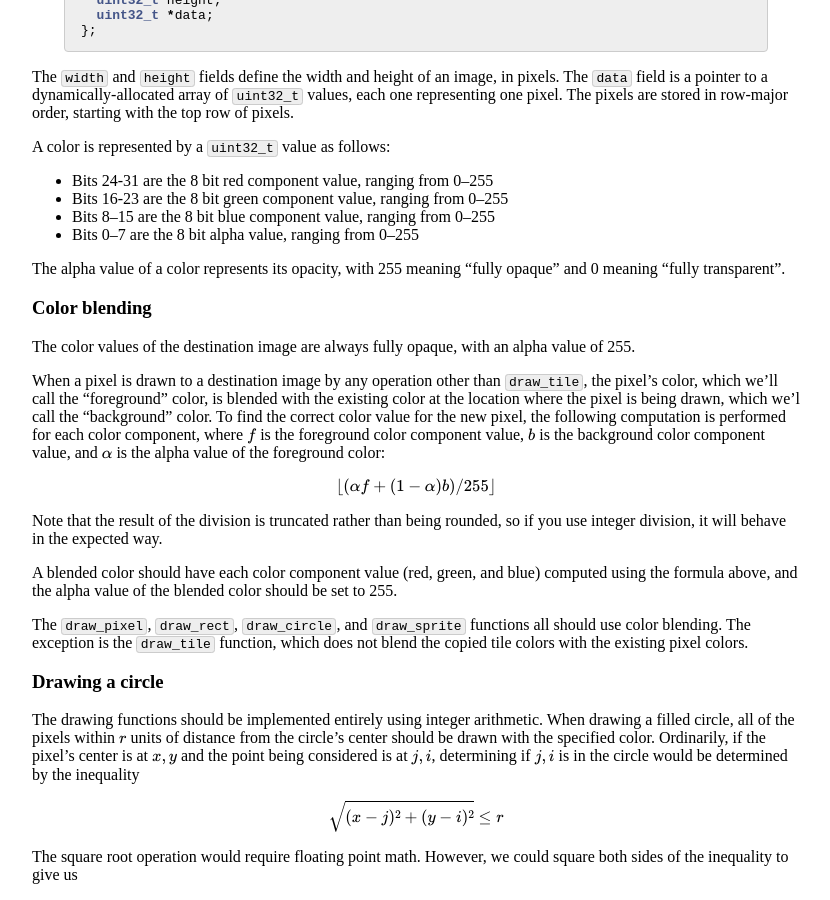
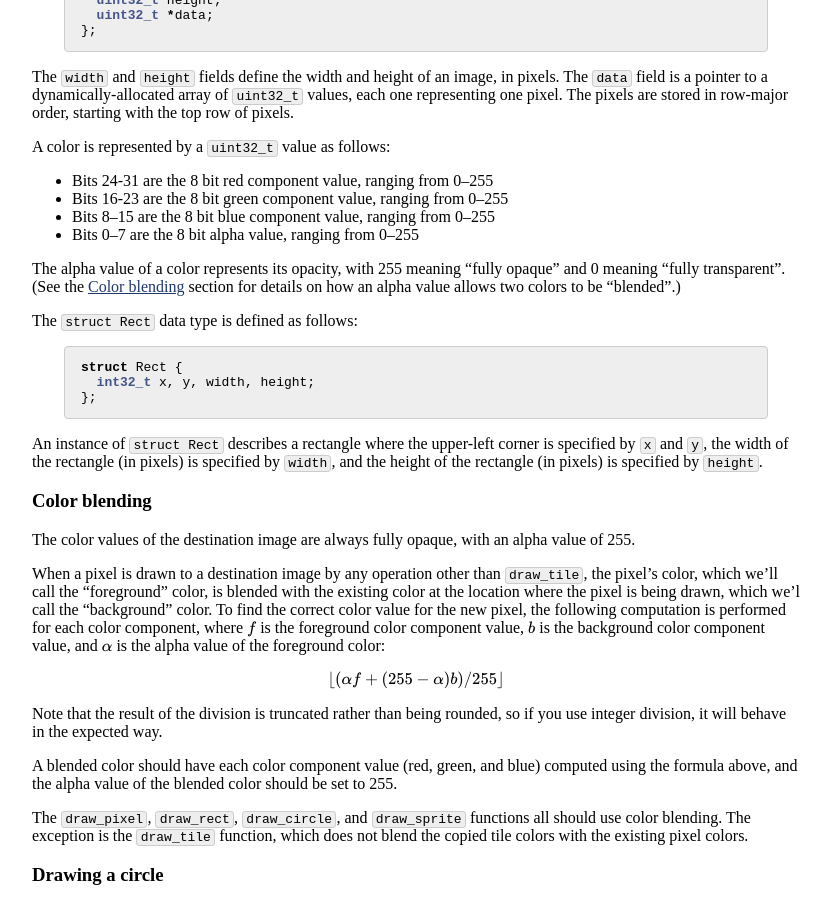
Before and after one commit to jhucsf/fall2022, a Jekyll site: the page built from assign/assign02.md, in a window 1280 px wide and 900 px high, scrolled down 1636 px. Shown: the whole window, without its empty margins (224-1054 px from the left). Built offline with Jekyll 4.4.1, drawn with Linux system fonts in a browser that asks for light colours; formulas are drawn with MathJax 3; some of the changed text lies outside the part shown.

Commit message:
describe struct Rect, various corrections

````diff
--- a/assign/assign02.md
+++ b/assign/assign02.md
@@ -115,7 +115,22 @@ A color is represented by a `uint32_t` value as follows:
 * Bits 0–7 are the 8 bit alpha value, ranging from 0–255
 
 The alpha value of a color represents its opacity, with 255 meaning
-"fully opaque" and 0 meaning "fully transparent".
+"fully opaque" and 0 meaning "fully transparent". (See the
+[Color blending](#color-blending) section for details on how
+an alpha value allows two colors to be "blended".)
+
+The `struct Rect` data type is defined as follows:
+
+```c
+struct Rect {
+  int32_t x, y, width, height;
+};
+```
+
+An instance of `struct Rect` describes a rectangle where the upper-left
+corner is specified by `x` and `y`, the width of the rectangle (in pixels)
+is specified by `width`, and the height of the rectangle (in pixels)
+is specified by `height`.
 
 ### Color blending
 
@@ -131,7 +146,7 @@ each color component, where $$f$$ is the foreground color component value,
 $$b$$ is the background color component value, and $$\alpha$$ is the
 alpha value of the foreground color:
 
-$$\lfloor (\alpha f + (1 - \alpha)b) / 255 \rfloor$$
+$$\lfloor (\alpha f + (255 - \alpha)b) / 255 \rfloor$$
 
 Note that the result of the division is truncated rather than being rounded,
 so if you use integer division, it will behave in the expected way.
@@ -225,14 +240,14 @@ To run the programs:
 
 ```
 mkdir -p out
-./c_draw out/example01.png input/example01.in
+./c_draw out/example01.png < input/example01.in
 ```
 
 or
 
 ```
 mkdir -p out
-./asm_draw out/example01.png input/example01.in
+./asm_draw out/example01.png < input/example01.in
 ```
 
 There are other example input files in the `input` directory included in the
````
